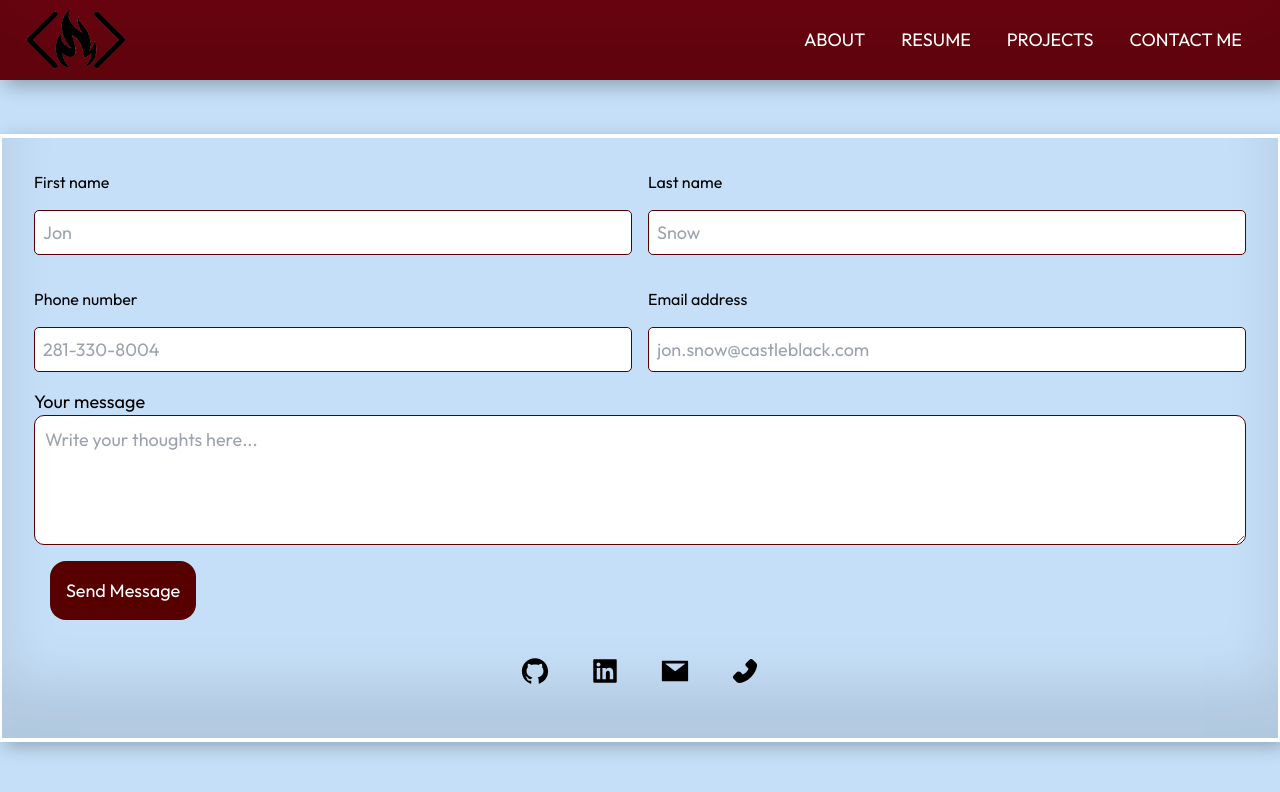
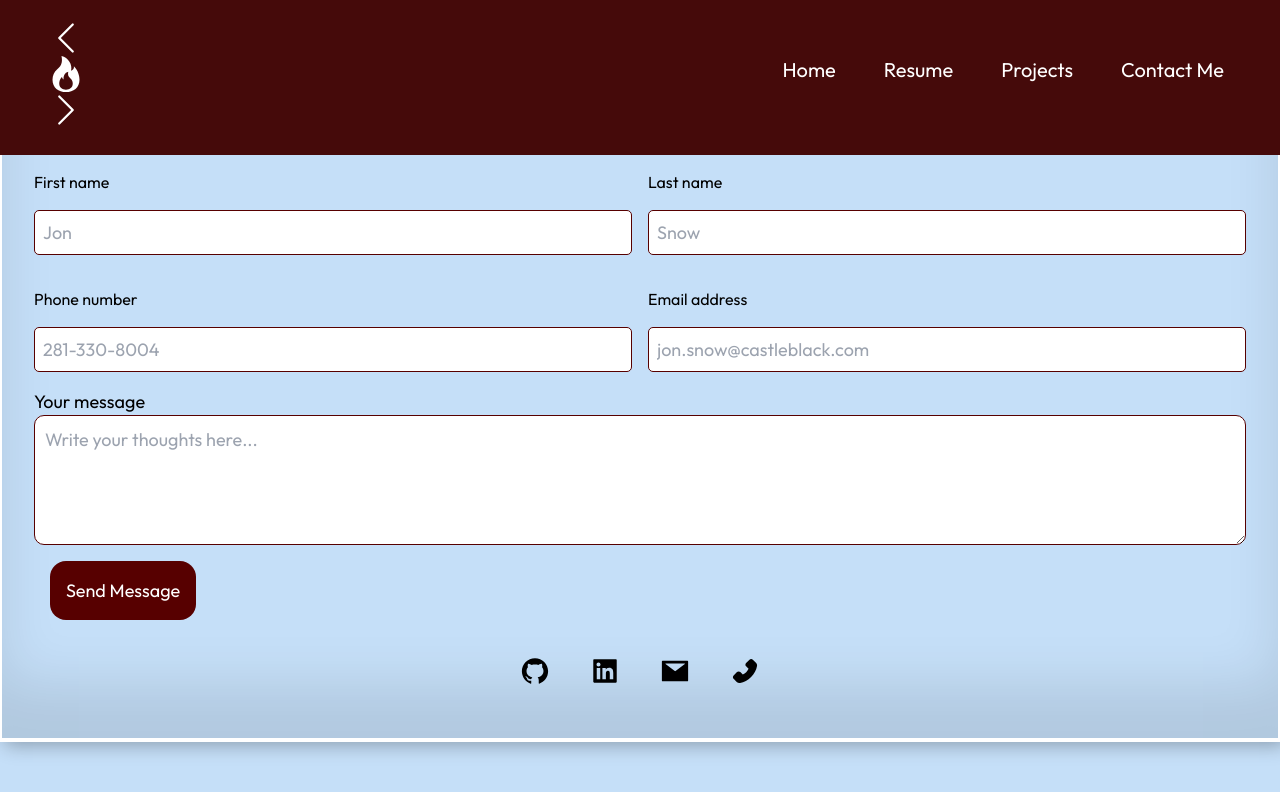
Before and after one commit to federicodez/portfolio, a Next.js app: page /contact in a window 1280 px wide. Shown: the top 792 px of the page. Built offline with nearby package versions, Linux system fonts and the light colour scheme.

Commit message:
fixed mobile bug

```diff
--- a/app/components/Navbar.tsx
+++ b/app/components/Navbar.tsx
@@ -1,40 +1,66 @@
 "use client";
 import Link from "next/link";
-import Image from "next/image";
-import logo from "@/public/logo.png";
-import { AiOutlineMenu } from "react-icons/ai";
+import { useState } from "react";
+import { AiOutlineMenu, AiFillCloseSquare } from "react-icons/ai";
+import { BsChevronLeft, BsChevronRight, BsFire } from "react-icons/bs";
 
 export default function Navbar() {
+  const [active, setActive] = useState(false);
+
   return (
-    <header className="primary-header">
-      <nav className="navigation">
-        <input type="checkbox" id="check" />
-        <label htmlFor="check" className="checkbtn">
-          <AiOutlineMenu />
-        </label>
-        <Image className="logo" id="logo" src={logo} alt="logo img" />
-        <ul className="nav-list">
-          <li className="nav-item">
-            <Link className="link" style={{ color: "white" }} href="/">
-              About
+    <header>
+      <nav className="w-full fixed z-10 bg-red-950 top-0 left-0 right-0">
+        <div className="justify-between px-4 mx-auto lg:max-w-7xl md:items-center md:flex md:px-8">
+          <div>
+            <div className="flex items-center justify-between py-3 md:py-5 md:block">
+              <div className="logo flex text-white md:text-4xl">
+                <BsChevronLeft className="logo-arrow" />
+                <BsFire className="logo-fire" />
+                <BsChevronRight className="logo-arrow" />
+              </div>
+              <div className="md:hidden">
+                <button
+                  onClick={() => setActive(!active)}
+                  className="p-2 text-white rounded-md outline-none focus:border-white focus:border"
+                >
+                  {active ? <AiFillCloseSquare /> : <AiOutlineMenu />}
+                </button>
+              </div>
+            </div>
+          </div>
+          <div>
+            <div
+              className={`flex-1 justify-self-center mt-8 md:block md:pb-0 md:mt-0 ${
+                active
+                  ? "border-t-2 pt-8 md:border-none md:h-fit md:p-0 block"
+                  : "hidden"
+              }`}
+            >
+              <ul className="h-screen md:h-auto justify-center md:flex">
+                <li className="pb-6 text-xl text-white py-2 md:px-6 text-left">
+                  <Link href="/" onClick={() => setActive(!active)}>
+                    Home
                   </Link>
                 </li>
-          <li className="nav-item">
-            <Link className="link" style={{ color: "white" }} href="#resume">
+                <li className="pb-6 text-xl text-white py-2 md:px-6 text-left">
+                  <Link href="#resume" onClick={() => setActive(!active)}>
                     Resume
                   </Link>
                 </li>
-          <li className="nav-item">
-            <Link className="link" style={{ color: "white" }} href="#project">
+                <li className="pb-6 text-xl text-white py-2 md:px-6 text-left">
+                  <Link href="#project" onClick={() => setActive(!active)}>
                     Projects
                   </Link>
                 </li>
-          <li className="nav-item">
-            <Link className="link" style={{ color: "white" }} href="#contact">
+                <li className="pb-6 text-xl text-white py-2 md:px-6 text-left">
+                  <Link href="#contact" onClick={() => setActive(!active)}>
                     Contact Me
                   </Link>
                 </li>
               </ul>
+            </div>
+          </div>
+        </div>
       </nav>
     </header>
   );
```
Lines whose indentation alone changed are shown as unchanged.
